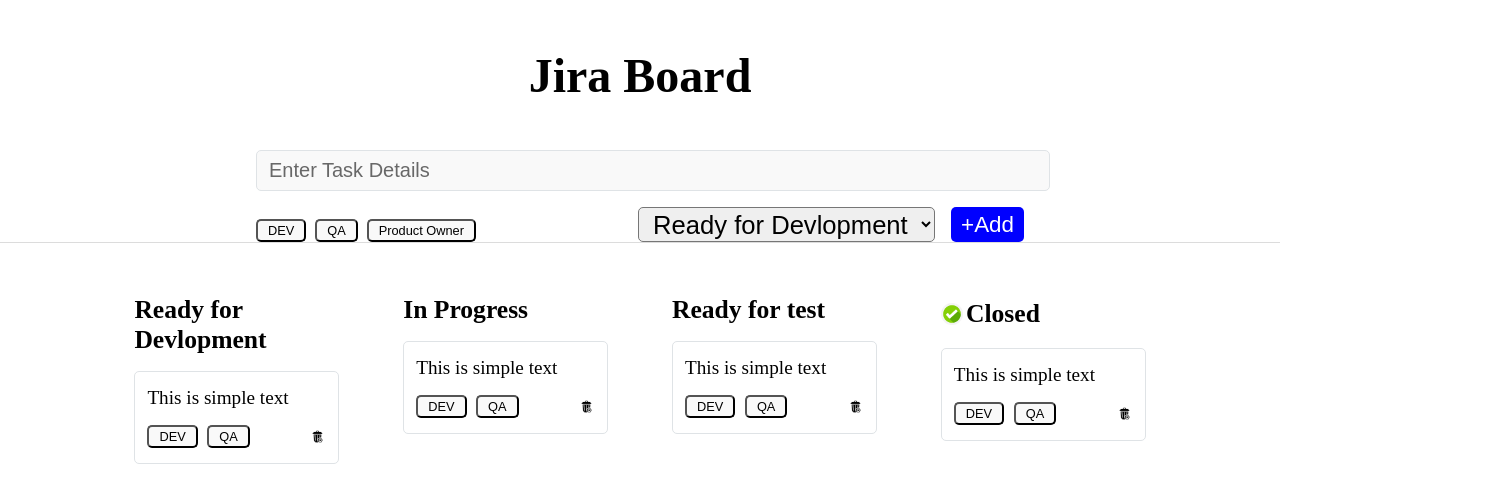
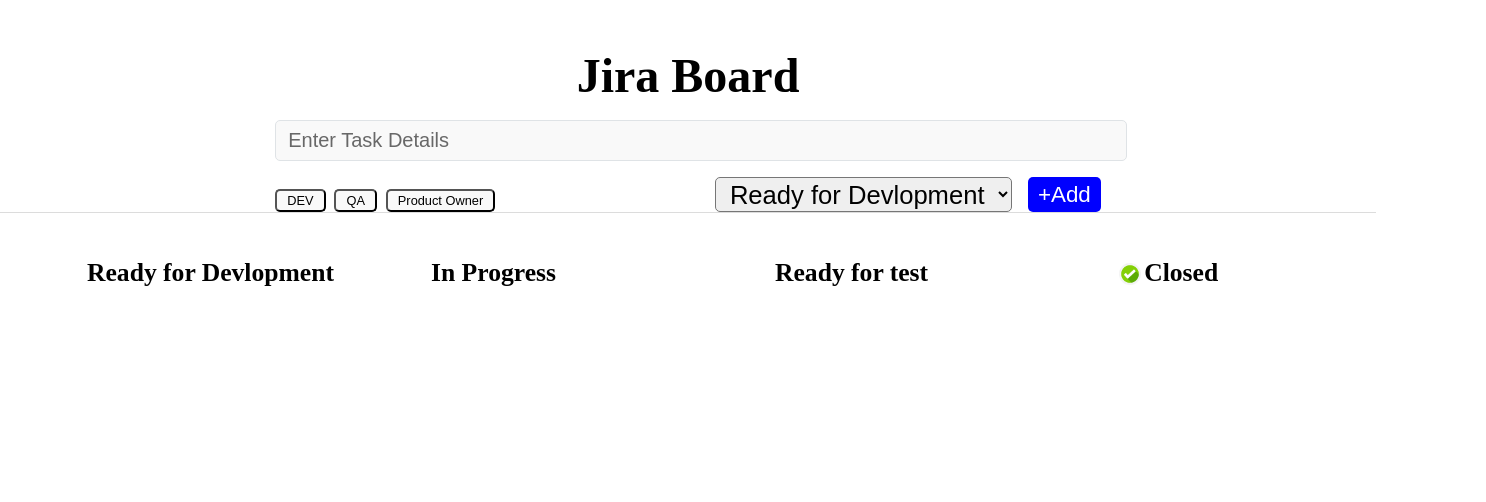
Before and after one commit to kamleshBisht04/Master-React, a React (Vite) app in the folder Module 4/jiraBoard/: page / in a window 1280 px wide. Shown: the top 502 px of the page, 1486 px wide, since content can reach past the window. Built offline with nearby package versions, Linux system fonts and the light colour scheme.

Commit message:
writing the business logic for each status and according to user input the card and data render

```diff
--- a/Module 4/jiraBoard/src/App.css
+++ b/Module 4/jiraBoard/src/App.css
@@ -1,12 +1,14 @@
 .app {
   display: grid;
-  grid-template-rows: 150px auto;
+  grid-template-rows: 120px auto;
 }
 
 .app_main {
   display: flex;
   justify-content: space-evenly;
-  padding: 20px 8%;
+  padding: 20px 4%;
+  /* padding: 1rem; */
+  width: 86rem;
 }
 
 
--- a/Module 4/jiraBoard/src/App.jsx
+++ b/Module 4/jiraBoard/src/App.jsx
@@ -2,17 +2,19 @@
 import TaskColumn from "./components/TaskColumn/TaskColumn";
 import TaskForm from "./components/taskForm/TaskForm";
 import tickButton from "../src/assets/check_mark_btn.png";
+import { useState } from "react";
 
 function App() {
+  const [tasks, setTasks] = useState([]);
   return (
     <div className="app">
       <h1>Jira Board</h1>
-      <TaskForm />
+      <TaskForm setTasks={setTasks} />
       <div className="app_main">
-        <TaskColumn title="Ready for Devlopment" />
-        <TaskColumn title="In Progress" />
-        <TaskColumn title="Ready for test" />
-        <TaskColumn title="Closed" icon={tickButton} />
+        <TaskColumn title="Ready for Devlopment" tasks={tasks} status="Ready for Devlopment" />
+        <TaskColumn title="In Progress" tasks={tasks} status="In Progress" />
+        <TaskColumn title="Ready for test" tasks={tasks} status="Ready for test" />
+        <TaskColumn title="Closed" icon={tickButton} tasks={tasks} status="Closed" />
       </div>
     </div>
   );
--- a/Module 4/jiraBoard/src/components/TaskCard/TaskCard.jsx
+++ b/Module 4/jiraBoard/src/components/TaskCard/TaskCard.jsx
@@ -2,14 +2,15 @@
 import deleteIcon from "../../assets/delete-button.png";
 import Tags from "../Tags/Tags";
 
-function TaskCard() {
+function TaskCard({ title, tags }) {
   return (
     <article className="taskCard_details">
-      <p className="card-title">This is simple text</p>
+      <p className="card-title">{title}</p>
       <div className="card-tasks">
         <div className="card_tags">
-          <Tags profile="DEV" />
-          <Tags profile="QA" />
+          {tags.map((tag, index) => (
+            <Tags profile={tag} key={index} />
+          ))}
         </div>
         <div className="card-delete-icon">
           <img src={deleteIcon} alt="delete button" className="delete_btn" />
--- a/Module 4/jiraBoard/src/components/TaskCard/TaskCardModule.css
+++ b/Module 4/jiraBoard/src/components/TaskCard/TaskCardModule.css
@@ -1,21 +1,20 @@
 .taskCard_details {
-  height: auto;
-  border-radius: 5px;
+  height: 5rem;
+  border-radius: 0.4rem;
   border: 1px solid #dfe3e6;
   padding: 15px 12px;
   margin-top: 1rem;
+}
+.card-title {
+  font-size: 1.2rem;
+  font-weight: 500;
+  margin-bottom: 1.4rem;
 }
 
 .card-tasks {
   display: flex;
   justify-content: space-between;
   align-items: center;
-}
-
-.card-title {
-  font-size: 1.2rem;
-  font-weight: 500;
-  margin-bottom: 1rem;
 }
 
 .card_tags {
@@ -33,7 +32,7 @@
 }
 
 .delete_btn {
-  width: 22%;
+  width: 2rem;
   cursor: pointer;
   border-radius: 50%;
   transition: all 0.1s ease-in-out;
--- a/Module 4/jiraBoard/src/components/TaskColumn/TaskColumn.jsx
+++ b/Module 4/jiraBoard/src/components/TaskColumn/TaskColumn.jsx
@@ -1,7 +1,7 @@
 import TaskCard from "../TaskCard/TaskCard";
 import "./TaskColumnModule.css";
 
-function TaskColumn({ title, icon }) {
+function TaskColumn({ title, icon, tasks, status }) {
   return (
     <>
       <section className="task_column">
@@ -9,7 +9,10 @@
           {icon && <span>{<img src={icon} alt="checked Button" className="checked_icon" />}</span>}
           {title}
         </h2>
-        <TaskCard />
+        {tasks.map(
+          (task, index) =>
+            task.status === status && <TaskCard key={index} title={task.query} tags={task.tags} />
+        )}
       </section>
     </>
   );
--- a/Module 4/jiraBoard/src/components/TaskColumn/TaskColumnModule.css
+++ b/Module 4/jiraBoard/src/components/TaskColumn/TaskColumnModule.css
@@ -1,5 +1,6 @@
 .task_column {
   margin: 2rem;
+  width: 22rem;
 }
 
 .task_column_heading {
@@ -7,6 +8,7 @@
   display: flex;
   justify-content: flex-start;
   align-items: center;
+  height: 1rem;
 }
 
 .checked_icon {
--- a/Module 4/jiraBoard/src/components/TaskForm/TaskForm.jsx
+++ b/Module 4/jiraBoard/src/components/TaskForm/TaskForm.jsx
@@ -2,7 +2,7 @@
 import "./TaskFormModule.css";
 import Tags from "../Tags/Tags";
 
-function TaskForm() {
+function TaskForm({ setTasks }) {
   const [taskData, setTaskData] = useState({
     query: "",
     status: "Ready for Devlopment",
@@ -26,27 +26,15 @@
       const updatedTags = isSelected
         ? prev.tags.filter((item) => item !== tag)
         : [...prev.tags, tag];
-
       return { ...prev, tags: updatedTags };
     });
   }
 
-  // function handleSelectedTag(tag) {
-  //   if (taskData.tags.some((item) => item === tag)) {
-  //     const filterTag = taskData.tags.filter((item) => item !== tag);
-  //     setTaskData((prev) => {
-  //       return { ...prev, tags: filterTag };
-  //     });
-  //   } else {
-  //     setTaskData((prev) => {
-  //       return { ...prev, tags: [...prev.tags, tag] };
-  //     });
-  //   }
-  // }
-
   function handleSubmit(e) {
     e.preventDefault();
-    console.log(taskData);
+    setTasks((prev) => {
+      return [...prev, taskData];
+    });
   }
 
   // console.log(taskData);
```
